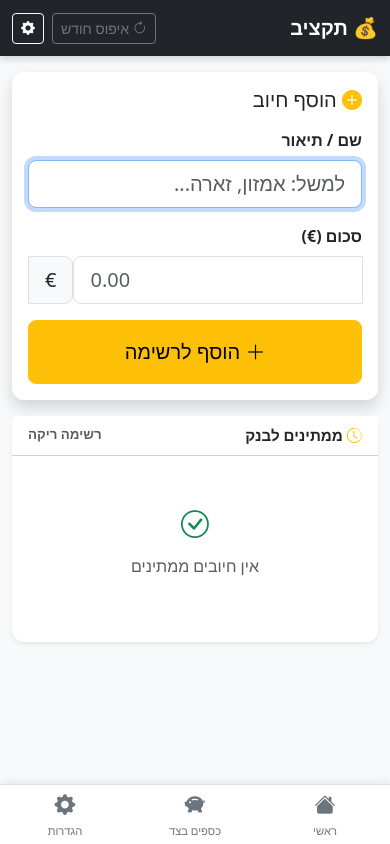
After one commit to TomShalmony/budget-app, a Flask app: page /pending in a window 390 px wide. The commit adds this page. Run offline with Flask 3, Linux system fonts and the light colour scheme; data that the repository does not hold is empty.

Commit message:
Mobile pending page + password protection
- New /pending page: mobile-optimized for adding/removing אשראי לא בחשבון
  Large inputs, inputmode=decimal for Android numeric keyboard,
  one-tap 'הופיע' button per item, auto-refocus after add
- Floating action button (FAB) on main dashboard links to /pending
- Password auth via APP_PASSWORD env var (skipped in dev if not set)
  /login page, session-based, all routes protected with @login_required
- /logout route

Co-Authored-By: Claude Sonnet 4.6 <noreply@anthropic.com>

```diff
--- a/app.py
+++ b/app.py
@@ -2,11 +2,40 @@ import os
 import math
 import sqlite3
 from datetime import date
-from flask import Flask, render_template, request, redirect, url_for, flash
+from functools import wraps
+from flask import Flask, render_template, request, redirect, url_for, flash, session
 from school_calendar import calculate_girls_food, calculate_days_until_25
 
 app = Flask(__name__)
 app.secret_key = os.environ.get('SECRET_KEY', 'dev-secret-change-me')
+
+# ---------------------------------------------------------------------------
+# Auth — password set via APP_PASSWORD env var.
+# If not set (dev/Codespace), auth is skipped entirely.
+# ---------------------------------------------------------------------------
+APP_PASSWORD = os.environ.get('APP_PASSWORD', '')
+
+def login_required(f):
+    @wraps(f)
+    def decorated(*args, **kwargs):
+        if APP_PASSWORD and not session.get('logged_in'):
+            return redirect(url_for('login'))
+        return f(*args, **kwargs)
+    return decorated
+
+@app.route('/login', methods=['GET', 'POST'])
+def login():
+    if request.method == 'POST':
+        if request.form.get('password') == APP_PASSWORD:
+            session['logged_in'] = True
+            return redirect(url_for('index'))
+        return render_template('login.html', error=True)
+    return render_template('login.html', error=False)
+
+@app.route('/logout')
+def logout():
+    session.pop('logged_in', None)
+    return redirect(url_for('login'))
 DATABASE = os.environ.get('DATABASE_PATH', 'budget.db')
 
 # ---------------------------------------------------------------------------
@@ -176,6 +205,7 @@ with app.app_context():
 # ---------------------------------------------------------------------------
 
 @app.route('/')
+@login_required
 def index():
     conn = get_db()
     income_items         = conn.execute("SELECT * FROM current_expenses WHERE is_income=1 ORDER BY sort_order").fetchall()
@@ -218,6 +248,7 @@ def index():
 
 
 @app.route('/update-balance', methods=['POST'])
+@login_required
 def update_balance():
     for key in ('balance', 'future', 'savings_ignore'):
         val = request.form.get(key, '').strip()
@@ -227,6 +258,7 @@ def update_balance():
 
 
 @app.route('/clear-expense/<int:expense_id>', methods=['POST'])
+@login_required
 def clear_expense(expense_id):
     conn = get_db()
     conn.execute("UPDATE current_expenses SET is_cleared=1 WHERE id=?", (expense_id,))
@@ -236,6 +268,7 @@ def clear_expense(expense_id):
 
 
 @app.route('/unclear-expense/<int:expense_id>', methods=['POST'])
+@login_required
 def unclear_expense(expense_id):
     conn = get_db()
     conn.execute("UPDATE current_expenses SET is_cleared=0 WHERE id=?", (expense_id,))
@@ -245,6 +278,7 @@ def unclear_expense(expense_id):
 
 
 @app.route('/update-expense-amount/<int:expense_id>', methods=['POST'])
+@login_required
 def update_expense_amount(expense_id):
     val = request.form.get('amount', '').strip()
     if val:
@@ -259,7 +293,20 @@ def update_expense_amount(expense_id):
     return redirect(url_for('index'))
 
 
+@app.route('/pending')
+@login_required
+def pending_mobile():
+    conn = get_db()
+    pending_transactions = conn.execute(
+        "SELECT * FROM pending_transactions ORDER BY created_at DESC").fetchall()
+    conn.close()
+    total = sum(r['amount'] for r in pending_transactions)
+    return render_template('pending_mobile.html',
+        pending_transactions=pending_transactions, total=total)
+
+
 @app.route('/add-pending', methods=['POST'])
+@login_required
 def add_pending():
     name   = request.form.get('name', '').strip()
     amount = request.form.get('amount', '').strip()
@@ -276,6 +323,7 @@ def add_pending():
 
 
 @app.route('/delete-pending/<int:pending_id>', methods=['POST'])
+@login_required
 def delete_pending(pending_id):
     conn = get_db()
     conn.execute("DELETE FROM pending_transactions WHERE id=?", (pending_id,))
@@ -285,6 +333,7 @@ def delete_pending(pending_id):
 
 
 @app.route('/month-reset', methods=['GET', 'POST'])
+@login_required
 def month_reset():
     today = date.today()
 
@@ -336,6 +385,7 @@ def month_reset():
 
 
 @app.route('/savings', methods=['GET', 'POST'])
+@login_required
 def savings():
     if request.method == 'POST':
         conn = get_db()
@@ -372,6 +422,7 @@ def savings():
 
 
 @app.route('/settings', methods=['GET', 'POST'])
+@login_required
 def settings():
     if request.method == 'POST':
         conn = get_db()
--- a/static/style.css
+++ b/static/style.css
@@ -57,6 +57,27 @@
 /* ── Padding for bottom nav ──────────────────── */
 body { padding-bottom: 70px; }
 
+/* ── Floating Action Button (FAB) ────────────── */
+.fab {
+  position: fixed;
+  bottom: 80px;        /* above bottom nav */
+  left: 20px;
+  width: 56px;
+  height: 56px;
+  border-radius: 50%;
+  background: #ffc107;
+  color: #000;
+  display: flex;
+  align-items: center;
+  justify-content: center;
+  font-size: 1.5rem;
+  box-shadow: 0 4px 12px rgba(0,0,0,.3);
+  text-decoration: none;
+  z-index: 999;
+  transition: transform 0.15s;
+}
+.fab:hover { transform: scale(1.1); color: #000; }
+
 /* ── Inline amount edit forms ────────────────── */
 .amount-edit-form { opacity: 0.6; transition: opacity 0.15s; }
 .amount-edit-form:hover,
--- a/templates/index.html
+++ b/templates/index.html
@@ -1,5 +1,10 @@
 {% extends 'base.html' %}
 {% block content %}
+
+<!-- Floating button to mobile pending page -->
+<a href="/pending" class="fab" title="הוסף אשראי לא בחשבון">
+  <i class="bi bi-plus-lg"></i>
+</a>
 
 <!-- ═══════════════════════════════════════════════════
      ממוצע ליום
--- /dev/null
+++ b/templates/pending_mobile.html
@@ -0,0 +1,82 @@
+{% extends 'base.html' %}
+{% set title = 'אשראי לא בחשבון' %}
+{% block content %}
+
+<!-- Add new transaction — prominent, top of page -->
+<div class="card border-0 shadow mb-3">
+  <div class="card-body p-3">
+    <h5 class="mb-3"><i class="bi bi-plus-circle-fill text-warning"></i> הוסף חיוב</h5>
+    <form method="POST" action="/add-pending" id="addForm">
+      <div class="mb-3">
+        <label class="form-label fw-semibold">שם / תיאור</label>
+        <input type="text" class="form-control form-control-lg" name="name"
+               id="nameInput"
+               placeholder="למשל: אמזון, זארה..."
+               autocomplete="off" autocorrect="off" autocapitalize="off"
+               autofocus />
+      </div>
+      <div class="mb-3">
+        <label class="form-label fw-semibold">סכום (€)</label>
+        <div class="input-group input-group-lg" dir="ltr">
+          <span class="input-group-text">€</span>
+          <input type="number" step="0.01" min="0" class="form-control form-control-lg"
+                 name="amount" id="amountInput"
+                 inputmode="decimal"
+                 placeholder="0.00" />
+        </div>
+      </div>
+      <button type="submit" class="btn btn-warning btn-lg w-100 py-3">
+        <i class="bi bi-plus-lg"></i> הוסף לרשימה
+      </button>
+    </form>
+  </div>
+</div>
+
+<!-- Current pending list -->
+<div class="card border-0 shadow-sm">
+  <div class="card-header section-header d-flex justify-content-between align-items-center">
+    <span><i class="bi bi-clock-history text-warning"></i> ממתינים לבנק</span>
+    {% if pending_transactions %}
+      <span class="badge bg-warning text-dark fs-6" dir="ltr">
+        -€{{ total | int }}
+      </span>
+    {% else %}
+      <span class="text-muted small">רשימה ריקה</span>
+    {% endif %}
+  </div>
+
+  {% if pending_transactions %}
+    <ul class="list-group list-group-flush">
+      {% for pt in pending_transactions %}
+        <li class="list-group-item">
+          <div class="d-flex justify-content-between align-items-center">
+            <div>
+              <div class="fw-semibold fs-5">{{ pt.name }}</div>
+              <div class="text-danger fw-bold" dir="ltr">-€{{ pt.amount | int if pt.amount == pt.amount|int else "%.2f"|format(pt.amount) }}</div>
+            </div>
+            <form method="POST" action="/delete-pending/{{ pt.id }}">
+              <button type="submit" class="btn btn-success btn-lg px-4"
+                      title="הופיע בבנק">
+                <i class="bi bi-check-lg"></i> הופיע
+              </button>
+            </form>
+          </div>
+        </li>
+      {% endfor %}
+    </ul>
+  {% else %}
+    <div class="text-center text-muted py-5">
+      <i class="bi bi-check-circle fs-1 text-success"></i>
+      <p class="mt-2">אין חיובים ממתינים</p>
+    </div>
+  {% endif %}
+</div>
+
+<script>
+  // After submit, refocus name field for quick back-to-back entry
+  document.getElementById('addForm').addEventListener('submit', function() {
+    setTimeout(() => document.getElementById('nameInput').focus(), 300);
+  });
+</script>
+
+{% endblock %}
```
Also changed, not shown: templates/login.html (added, +35 -0 lines).
